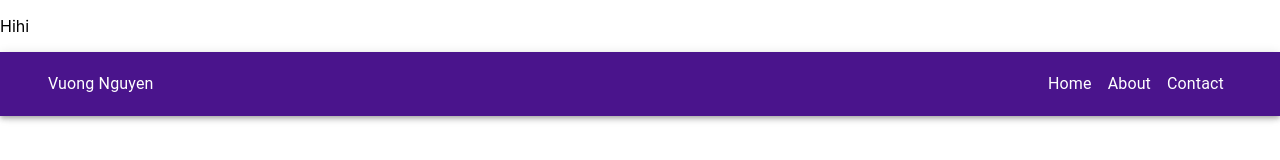
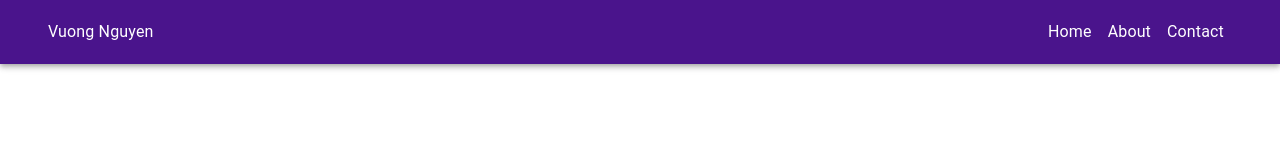
Before and after one commit to vuonghnit/vuonghnit.github.io, a plain HTML site: page index.html in a window 1280 px wide. Drawn offline with Linux system fonts and the light colour scheme.

Commit message:
remove ahihi

```diff
--- a/index.html
+++ b/index.html
@@ -12,7 +12,6 @@
     <link href="/static/css/main.5ecd60fb.chunk.css" rel="stylesheet" />
   </head>
   <body>
-    <p>Hihi</p>
     <noscript>You need to enable JavaScript to run this app.</noscript>
     <div id="root"></div>
     <script>
```
